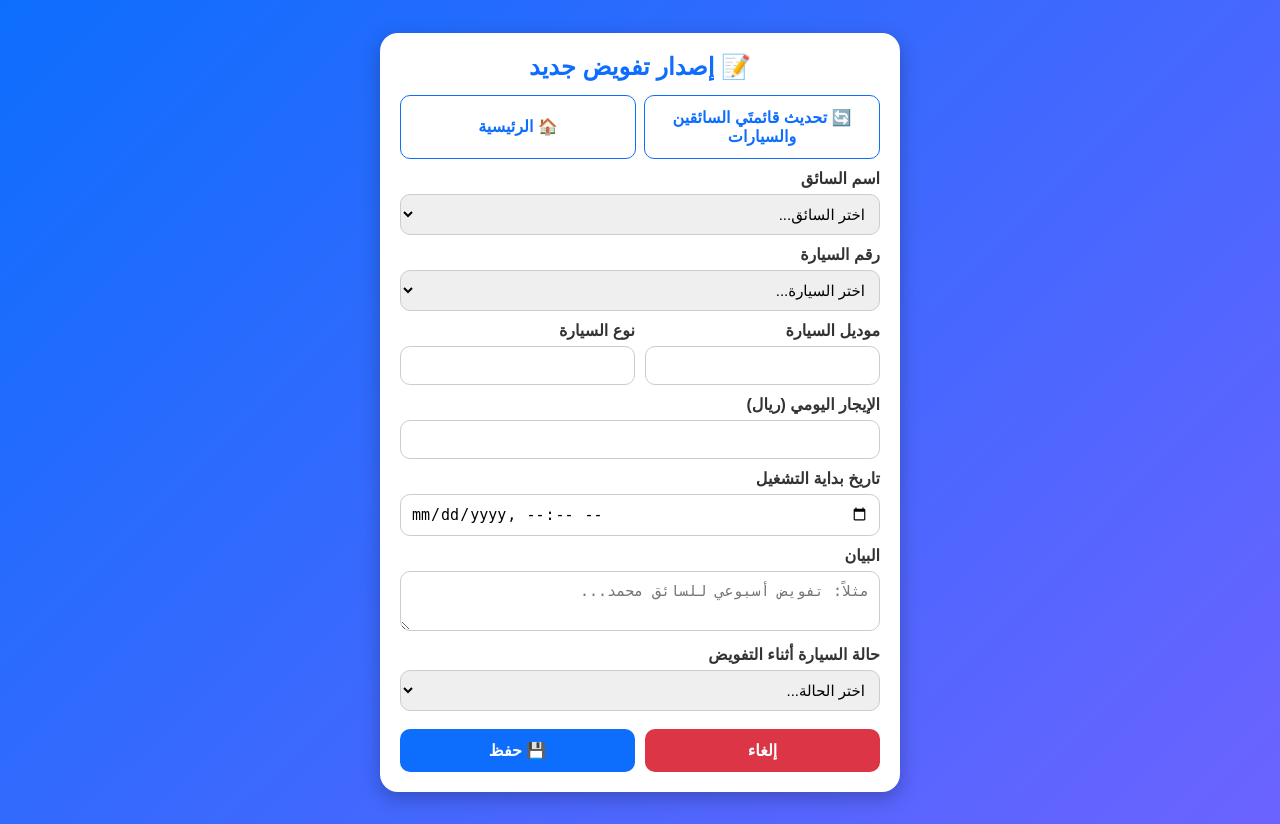
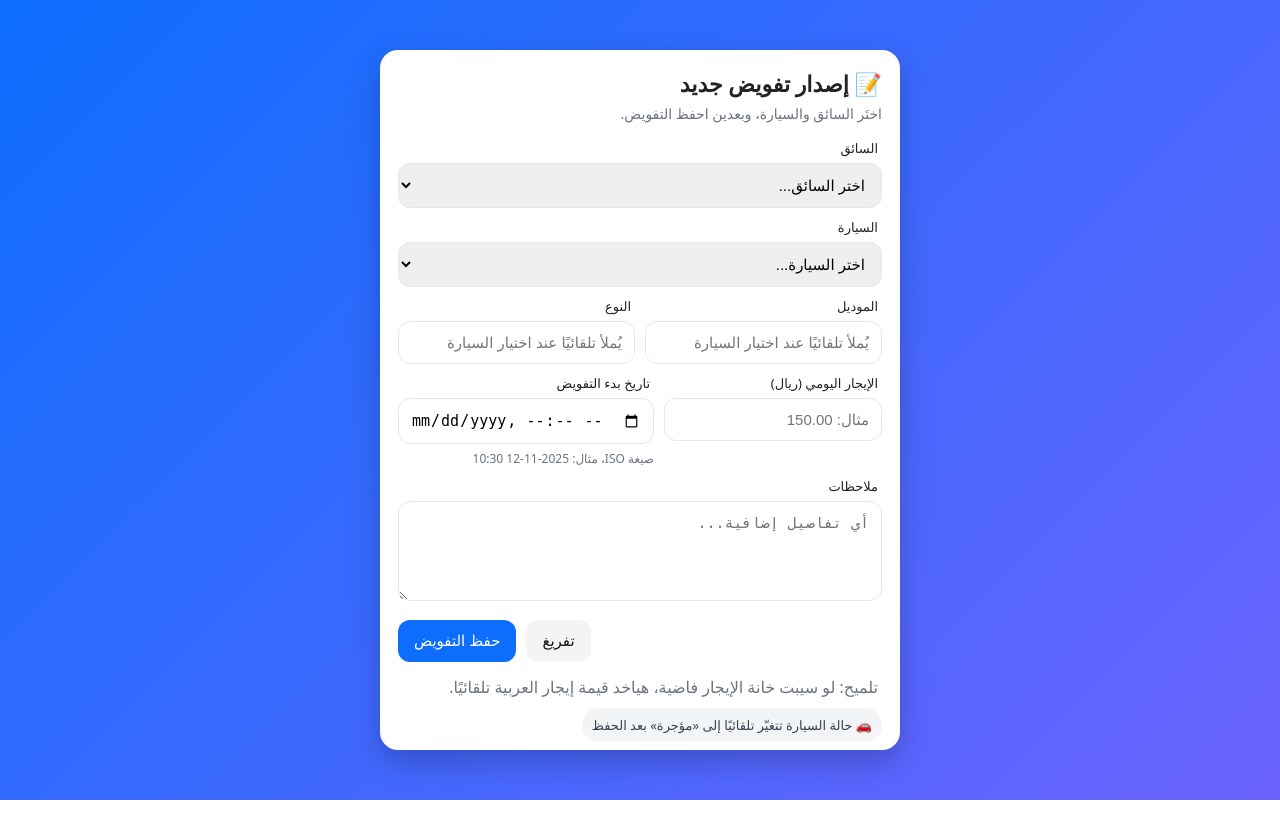
Before and after one commit to mn01001920890/opertional-car, a Flask app: page /issue in a window 1280 px wide. After the commit the page ends 800 px from the top, so only its background shows below. Run offline with Flask 3, Linux system fonts and the light colour scheme; data that the repository does not hold is empty; some libraries are stand-ins or nearby versions.

Commit message:
Update issue.html

```diff
--- a/templates/issue.html
+++ b/templates/issue.html
@@ -2,153 +2,160 @@
 <html lang="ar" dir="rtl">
 <head>
   <meta charset="UTF-8" />
-  <meta name="viewport" content="width=device-width, initial-scale=1.0" />
+  <meta name="viewport" content="width=device-width, initial-scale=1.0"/>
   <title>📝 إصدار تفويض جديد</title>
   <style>
+    :root{
+      --bg1:#0d6efd; --bg2:#6c63ff; --ok:#0abf53; --err:#e03131; --ink:#222;
+      --card:#fff; --muted:#6b7280;
+    }
+    *{box-sizing:border-box}
     body{
-      font-family:"Tajawal",sans-serif;
-      background:linear-gradient(135deg,#0d6efd,#6c63ff);
-      display:flex;justify-content:center;align-items:center;
-      min-height:100vh;margin:0;padding:12px;color:#333;
+      font-family:"Tajawal",system-ui,-apple-system,Segoe UI,Roboto,Ubuntu,"Helvetica Neue",Arial;
+      min-height:100vh;margin:0;display:flex;justify-content:center;align-items:center;
+      background:linear-gradient(135deg,var(--bg1),var(--bg2));
+      color:var(--ink); padding:16px;
     }
     .card{
-      background:#fff;color:#333;width:100%;max-width:480px;
-      border-radius:18px;box-shadow:0 6px 20px rgba(0,0,0,.25);
-      padding:20px;animation:fadeIn .5s ease-in-out;
+      width:100%;max-width:520px;background:var(--card);border-radius:18px;
+      box-shadow:0 12px 30px rgba(0,0,0,.22); padding:18px 18px 8px;
     }
-    @keyframes fadeIn{from{opacity:0;transform:translateY(-10px)}to{opacity:1;transform:translateY(0)}}
-    h2{margin:0 0 14px;text-align:center;color:#0d6efd}
-    label{display:block;font-weight:bold;margin-top:10px}
-    input,select,textarea{
-      width:100%;padding:10px;border-radius:10px;border:1px solid #ccc;
-      margin-top:6px;font-size:15px;box-sizing:border-box
+    h1{font-size:22px;margin:0 0 6px}
+    p.sub{margin:0 0 16px;color:var(--muted);font-size:14px}
+    .row{display:flex;gap:10px}
+    .row>.col{flex:1}
+    label{display:block;font-size:13px;margin:10px 4px 6px}
+    select,input,textarea{
+      width:100%;padding:12px 12px;border:1px solid #e5e7eb;border-radius:12px;
+      font-size:15px; outline:none;
     }
-    textarea{resize:vertical;min-height:60px}
-    .row-inline{display:flex;gap:10px}
-    .row-inline > *{flex:1}
-    .hint{font-size:13px;color:#555;margin-top:6px;background:#f6f8ff;border-radius:8px;padding:8px}
-    .info{font-size:13px;color:#222;margin-top:6px;background:#eef9ff;border-radius:8px;padding:8px;display:none}
-    .kv{display:flex;justify-content:space-between;margin:2px 0}
-    .kv b{color:#0d6efd}
-    .buttons{display:flex;gap:10px;margin-top:18px}
+    textarea{min-height:100px;resize:vertical}
+    .hint{font-size:12px;color:var(--muted);margin-top:6px}
+    .badge{display:inline-flex;align-items:center;gap:6px;padding:8px 10px;border-radius:999px;background:#f3f4f6;color:#374151;font-size:13px}
+    .actions{display:flex;gap:10px;justify-content:flex-end;margin-top:14px}
     button{
-      flex:1;padding:12px;font-size:16px;border:none;border-radius:10px;
-      cursor:pointer;transition:.25s;font-weight:bold
+      padding:12px 16px;border:none;border-radius:12px;font-size:15px;cursor:pointer;
+      background:var(--bg1);color:#fff
     }
-    .save{background:#0d6efd;color:#fff}
-    .cancel{background:#dc3545;color:#fff}
-    button:hover{opacity:.92;transform:scale(1.02)}
-    .alert{margin-top:12px;text-align:center;font-weight:bold;display:none;border-radius:8px;padding:10px}
-    .alert.success{background:#d1e7dd;color:#0f5132}
-    .alert.error{background:#f8d7da;color:#842029}
-    .top-actions{display:flex;gap:8px;margin-bottom:8px}
-    .ghost{background:#fff;border:1px solid #0d6efd;color:#0d6efd}
-    @media (max-width:480px){.row-inline{flex-direction:column}}
+    button.ghost{background:#f3f4f6;color:#111}
+    .alert{
+      margin:10px 0 2px;border-radius:12px;padding:12px 14px;font-size:14px;display:none
+    }
+    .alert.ok{display:block;background:#e9f8f0;color:#055e33;border:1px solid #b6f0d1}
+    .alert.err{display:block;background:#fdeceb;color:#7a1d1b;border:1px solid #f5c2c0}
+    .fade{animation:fade .25s ease}
+    @keyframes fade{from{opacity:.2;transform:translateY(-3px)}to{opacity:1;transform:none}}
+    .muted{color:var(--muted)}
   </style>
 </head>
 <body>
   <div class="card">
-    <h2>📝 إصدار تفويض جديد</h2>
+    <h1>📝 إصدار تفويض جديد</h1>
+    <p class="sub">اختَر السائق والسيارة، وبعدين احفظ التفويض.</p>
 
-    <div class="top-actions">
-      <button class="ghost" id="refreshBtn" type="button">🔄 تحديث قائمتَي السائقين والسيارات</button>
-      <button class="ghost" type="button" onclick="location.href='/'">🏠 الرئيسية</button>
-    </div>
+    <div id="alertBox" class="alert"></div>
 
-    <form id="issueForm" autocomplete="off">
+    <form id="issueForm">
       <!-- السائق -->
-      <label>اسم السائق</label>
-      <select name="driver_name" id="driverSelect" required></select>
-      <div id="driverInfo" class="info"></div>
+      <label for="driverSelect">السائق</label>
+      <select id="driverSelect" required>
+        <option value="">اختر السائق...</option>
+      </select>
+      <div id="driverInfo" class="hint" style="display:none"></div>
 
       <!-- السيارة -->
-      <label>رقم السيارة</label>
-      <select name="car_number" id="carSelect" required></select>
+      <label for="carSelect">السيارة</label>
+      <select id="carSelect" required>
+        <option value="">اختر السيارة...</option>
+      </select>
 
-      <div class="hint" id="carHint" style="display:none;"></div>
-
-      <div class="row-inline">
-        <div>
-          <label>موديل السيارة</label>
-          <input type="text" name="car_model" id="carModel" required />
+      <!-- تفاصيل السيارة تُملأ تلقائيًا -->
+      <div class="row">
+        <div class="col">
+          <label for="carModel">الموديل</label>
+          <input id="carModel" type="text" placeholder="يُملأ تلقائيًا عند اختيار السيارة"/>
         </div>
-        <div>
-          <label>نوع السيارة</label>
-          <input type="text" name="car_type" id="carType" required />
+        <div class="col">
+          <label for="carType">النوع</label>
+          <input id="carType" type="text" placeholder="يُملأ تلقائيًا عند اختيار السيارة"/>
         </div>
       </div>
 
-      <div>
-        <label>الإيجار اليومي (ريال)</label>
-        <input type="number" name="daily_rent" id="dailyRent" min="0" step="0.01" required />
+      <div class="row">
+        <div class="col">
+          <label for="dailyRent">الإيجار اليومي (ريال)</label>
+          <input id="dailyRent" type="number" step="0.01" inputmode="decimal" placeholder="مثال: 150.00"/>
+          <div id="carHint" class="hint" style="display:none"></div>
+        </div>
+        <div class="col">
+          <label for="startDate">تاريخ بدء التفويض</label>
+          <input id="startDate" type="datetime-local" />
+          <div class="hint">صيغة ISO، مثال: 2025-11-12 10:30</div>
+        </div>
       </div>
 
-      <label>تاريخ بداية التشغيل</label>
-      <input type="datetime-local" name="start_date" required />
+      <label for="details">ملاحظات</label>
+      <textarea id="details" placeholder="أي تفاصيل إضافية..."></textarea>
 
-      <label>البيان</label>
-      <textarea name="details" placeholder="مثلاً: تفويض أسبوعي للسائق محمد..."></textarea>
-
-      <!-- حالة التفويض (ليست حالة السيارة) -->
-      <label>حالة السيارة أثناء التفويض</label>
-      <select name="status" required>
-        <option value="">اختر الحالة...</option>
-        <option value="متاحة">متاحة</option>
-        <option value="تحت الصيانة">تحت الصيانة</option>
-        <option value="مؤجرة">مؤجرة</option>
-      </select>
-
-      <div class="buttons">
-        <button type="button" class="cancel" onclick="window.location.href='/'">إلغاء</button>
-        <button type="submit" class="save">💾 حفظ</button>
+      <div class="actions">
+        <button type="button" class="ghost" id="resetBtn">تفريغ</button>
+        <button type="submit">حفظ التفويض</button>
       </div>
     </form>
 
-    <div id="alertBox" class="alert"></div>
+    <div style="margin:14px 4px 10px" class="muted">
+      تلميح: لو سيبت خانة الإيجار فاضية، هياخد قيمة إيجار العربية تلقائيًا.
+    </div>
+
+    <div class="badge" aria-hidden="true">🚗 حالة السيارة تتغيّر تلقائيًا إلى «مؤجرة» بعد الحفظ</div>
   </div>
 
   <script>
-    // مخازن مؤقتة للقوائم
-    let CARS = [];
-    let DRIVERS = [];
-
+    // ================== عناصر DOM ==================
+    const alertBox     = document.getElementById("alertBox");
+    const form         = document.getElementById("issueForm");
     const driverSelect = document.getElementById("driverSelect");
     const carSelect    = document.getElementById("carSelect");
     const carModel     = document.getElementById("carModel");
     const carType      = document.getElementById("carType");
     const dailyRent    = document.getElementById("dailyRent");
-    const alertBox     = document.getElementById("alertBox");
+    const startDate    = document.getElementById("startDate");
+    const details      = document.getElementById("details");
     const driverInfo   = document.getElementById("driverInfo");
     const carHint      = document.getElementById("carHint");
+    const resetBtn     = document.getElementById("resetBtn");
 
-    function showAlert(msg, kind="error"){
+    let CARS = [];
+    let DRIVERS = [];
+
+    // ================== أدوات واجهة ==================
+    function showAlert(msg, kind="err"){
+      alertBox.className = "alert fade " + (kind === "ok" ? "ok" : "err");
       alertBox.textContent = msg;
-      alertBox.className = "alert " + (kind === "success" ? "success" : "error");
       alertBox.style.display = "block";
     }
-    function hideAlert(){ alertBox.style.display = "none"; }
+    function clearAlert(){ alertBox.style.display="none"; }
 
-    async function fetchDrivers(){
-      const res = await fetch("/api/drivers");
-      if(!res.ok) throw new Error("تعذر تحميل السائقين");
-      return await res.json();
-    }
-    async function fetchCars(){
-      const res = await fetch("/api/cars");
-      if(!res.ok) throw new Error("تعذر تحميل السيارات");
-      return await res.json();
+    function fmtMoney(n){
+      const v = Number(n);
+      if (Number.isNaN(v)) return "";
+      return v.toFixed(2);
     }
 
-    function fillDriverSelect(){
-      driverSelect.innerHTML = "";
-      const ph = document.createElement("option");
-      ph.value = ""; ph.textContent = "اختر السائق...";
-      driverSelect.appendChild(ph);
+    // ================== تحميل البيانات ==================
+    async function fetchJSON(url){
+      const r = await fetch(url);
+      if(!r.ok) throw new Error("HTTP " + r.status);
+      return r.json();
+    }
 
+    async function loadDrivers(){
+      const data = await fetchJSON("/api/drivers");
+      DRIVERS = Array.isArray(data) ? data : [];
+      driverSelect.innerHTML = '<option value="">اختر السائق...</option>';
       DRIVERS.forEach(d=>{
         const opt = document.createElement("option");
-        // API الإضافة تحتاج اسم السائق نصّاً
-        opt.value = d.name;
+        opt.value = d.name;                // الباك إند يحتاج الاسم نصًا
         opt.textContent = d.name;
         opt.dataset.phone = d.phone || "";
         opt.dataset.license = d.license_no || "";
@@ -156,126 +163,147 @@
       });
     }
 
-    function fillCarSelect(){
-      carSelect.innerHTML = "";
-      const ph = document.createElement("option");
-      ph.value=""; ph.textContent="اختر السيارة...";
-      carSelect.appendChild(ph);
-
-      // API الإضافة تحتاج car_number = plate
+    async function loadCars(){
+      const data = await fetchJSON("/api/cars");
+      CARS = Array.isArray(data) ? data : [];
+      carSelect.innerHTML = '<option value="">اختر السيارة...</option>';
       CARS.forEach(c=>{
         const opt = document.createElement("option");
-        opt.value = c.plate;
+        opt.value = c.plate;               // الباك إند يحتاج car_number = plate
         opt.textContent = c.plate;
         opt.dataset.model = c.model || "";
-        opt.dataset.type = c.car_type || "";
+        opt.dataset.type  = c.car_type || "";
         opt.dataset.status = c.status || "";
-        opt.dataset.rent = (c.daily_rent ?? "");
+        opt.dataset.rent   = (c.daily_rent ?? "");
         carSelect.appendChild(opt);
       });
     }
 
-    function onDriverChange(){
+    // ================== تفاعلات المستخدم ==================
+    driverSelect.addEventListener("change", ()=>{
       const opt = driverSelect.selectedOptions[0];
-      if(!opt || !opt.value){ driverInfo.style.display="none"; return; }
-      const phone = opt.dataset.phone || "—";
-      const lic   = opt.dataset.license || "—";
-      driverInfo.innerHTML =
-        `<div class="kv"><b>الجوال:</b> <span>${phone}</span></div>
-         <div class="kv"><b>الرخصة:</b> <span>${lic}</span></div>`;
-      driverInfo.style.display = "block";
-    }
+      if(opt && opt.value){
+        const phone = opt.dataset.phone || "بدون رقم";
+        const lic   = opt.dataset.license || "بدون رقم رخصة";
+        driverInfo.style.display = "block";
+        driverInfo.textContent = `📞 ${phone} • رخصة: ${lic}`;
+      }else{
+        driverInfo.style.display = "none";
+        driverInfo.textContent = "";
+      }
+      clearAlert();
+    });
 
-    function onCarChange(){
+    carSelect.addEventListener("change", ()=>{
       const opt = carSelect.selectedOptions[0];
-      if(!opt || !opt.value){
-        carModel.value = ""; carType.value = ""; dailyRent.value = "";
+      if(opt && opt.value){
+        carModel.value = opt.dataset.model || "";
+        carType.value  = opt.dataset.type  || "";
+        const rent = opt.dataset.rent;
+        const status = (opt.dataset.status || "").trim();
+
+        // نعرض تنبيه لو العربية مش متاحة
+        if(status && status !== "متاحة"){
+          carHint.style.display="block";
+          carHint.textContent = `⚠️ حالة السيارة الآن: ${status}. يجب اختيار سيارة «متاحة».`;
+        }else{
+          carHint.style.display="block";
+          const m = fmtMoney(rent);
+          carHint.textContent = m ? `إيجار السيارة الافتراضي: ${m} ريال/يوم.` : "لا توجد قيمة إيجار مخزنة لهذه السيارة.";
+        }
+
+        // نملأ خانة الإيجار من العربية تلقائيًا (ممكن تسيبها فاضي)
+        dailyRent.value = (rent !== null && rent !== undefined && rent !== "") ? rent : "";
+      }else{
+        carModel.value = "";
+        carType.value  = "";
+        dailyRent.value = "";
         carHint.style.display="none";
+        carHint.textContent="";
+      }
+      clearAlert();
+    });
+
+    resetBtn.addEventListener("click", ()=>{
+      form.reset();
+      driverInfo.style.display="none";
+      carHint.style.display="none";
+      carModel.value = "";
+      carType.value  = "";
+      clearAlert();
+    });
+
+    // ================== إرسال النموذج ==================
+    form.addEventListener("submit", async (e)=>{
+      e.preventDefault();
+      clearAlert();
+
+      // تحقق مبكّر (عشان ما نوصلش لرسائل 500)
+      if(!driverSelect.value){
+        showAlert("من فضلك اختر السائق.");
         return;
       }
-      const status = opt.dataset.status || "";
-      const model  = opt.dataset.model || "";
-      const type   = opt.dataset.type  || "";
-      const rent   = opt.dataset.rent  || "";
-
-      // تعبئة تلقائية
-      if(model) carModel.value = model;
-      if(type)  carType.value  = type;
-      if(rent !== "") dailyRent.value = rent;
-
-      // تلميح حالة السيارة
-      carHint.innerHTML = `🔎 حالة السيارة الحالية: <b>${status || "غير محدد"}</b>`;
-      carHint.style.display = "block";
-      carHint.style.background = (status === "متاحة") ? "#e8f7e9" : "#fff4e5";
-    }
-
-    async function bootstrap(){
-      try{
-        hideAlert();
-        [DRIVERS, CARS] = await Promise.all([fetchDrivers(), fetchCars()]);
-        fillDriverSelect();
-        fillCarSelect();
-      }catch(err){
-        showAlert("⚠️ خطأ في تحميل القوائم: " + err.message);
-      }
-    }
-
-    document.getElementById("refreshBtn").addEventListener("click", bootstrap);
-    driverSelect.addEventListener("change", onDriverChange);
-    carSelect.addEventListener("change", onCarChange);
-
-    document.getElementById("issueForm").addEventListener("submit", async (e)=>{
-      e.preventDefault();
-      hideAlert();
-
-      // تحقق تاحيّة السيارة
-      const carOpt = carSelect.selectedOptions[0];
-      if(!carOpt || !carOpt.value){
-        showAlert("⚠️ اختر السيارة أولاً.");
-        return;
-      }
-      const carStatus = (carOpt.dataset.status || "").trim();
-      if(carStatus !== "متاحة"){
-        showAlert("🚫 لا يمكن الحفظ: السيارة ليست «متاحة». ");
+      if(!carSelect.value){
+        showAlert("من فضلك اختر السيارة.");
         return;
       }
 
-      const formData = new FormData(e.target);
-      const payload = Object.fromEntries(formData.entries());
+      // بناء الحمولة
+      const payload = {
+        driver_name: driverSelect.value,
+        car_number:  carSelect.value,
+        start_date:  (startDate.value || "").trim(),
+        details:     (details.value || "").trim()
+      };
 
-      // تأكيد تعبئة الحقول المولدة تلقائياً (لو المستخدم عدّل الاختيار بعدين)
-      if(!payload.car_model && carOpt.dataset.model) payload.car_model = carOpt.dataset.model;
-      if(!payload.car_type  && carOpt.dataset.type)  payload.car_type  = carOpt.dataset.type;
-      if((!payload.daily_rent || Number(payload.daily_rent)===0) && carOpt.dataset.rent!==''){
-        payload.daily_rent = carOpt.dataset.rent;
-      }
+      // نرسل car_model / car_type لو موجودين (غير إلزاميين)
+      if (carModel.value) payload.car_model = carModel.value;
+      if (carType.value)  payload.car_type  = carType.value;
 
-      // 🧮 مهم: تحويل الإيجار لرقم فعلي قبل الإرسال (منع 500 في السيرفر)
-      if (payload.daily_rent !== undefined && payload.daily_rent !== "") {
-        payload.daily_rent = Number(payload.daily_rent);
+      // الإيجار اليومي: لو فاضي سيبه (السيرفر هيستخدم إيجار العربية)
+      const rentVal = (dailyRent.value || "").trim();
+      if (rentVal !== "") {
+        const n = Number(rentVal);
+        if (Number.isNaN(n)) {
+          showAlert("قيمة الإيجار اليومي غير صحيحة.");
+          return;
+        }
+        payload.daily_rent = n; // السيرفر هيحوّله Decimal بأمان
       }
 
       try{
-        const res = await fetch("/api/issue",{
+        const res = await fetch("/api/issue", {
           method:"POST",
           headers:{"Content-Type":"application/json"},
           body:JSON.stringify(payload)
         });
-        const data = await res.json();
-        if(res.ok){
-          showAlert("✅ تم حفظ التفويض بنجاح!", "success");
-          e.target.reset();
+
+        const data = await res.json().catch(()=> ({}));
+
+        if (res.ok) {
+          showAlert("✅ تم حفظ التفويض بنجاح!", "ok");
+          form.reset();
           driverInfo.style.display="none";
           carHint.style.display="none";
-        }else{
-          showAlert("❌ فشل الحفظ: " + (data.error || "حدث خطأ"));
+          carModel.value = "";
+          carType.value  = "";
+        } else {
+          // رسائل 400 منسّقة من الباك إند (زي: السائق مطلوب/السيارة غير متاحة...)
+          showAlert(data.error || "تعذّر حفظ التفويض.");
         }
       }catch(err){
-        showAlert("⚠️ خطأ في الاتصال بالخادم");
+        showAlert("⚠️ خطأ في الاتصال بالخادم.");
       }
     });
 
-    // تحميل أولي
+    // ================== إقلاع الصفحة ==================
+    async function bootstrap(){
+      try{
+        await Promise.all([loadDrivers(), loadCars()]);
+      }catch(e){
+        showAlert("⚠️ تعذّر تحميل القوائم من الخادم.");
+      }
+    }
     bootstrap();
   </script>
 </body>
```
